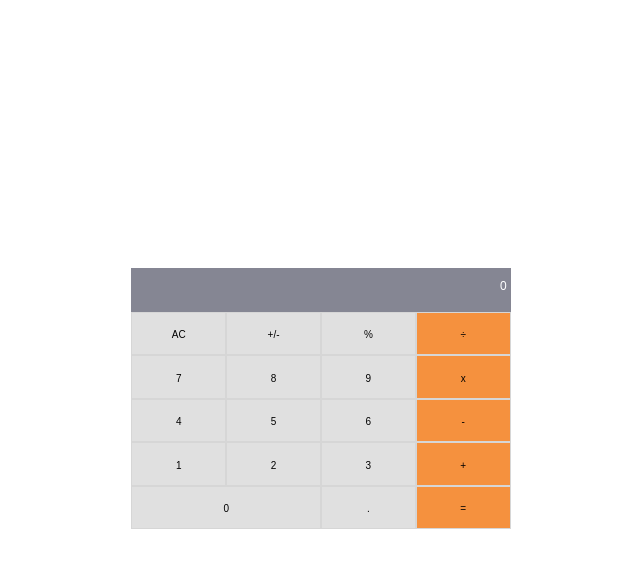
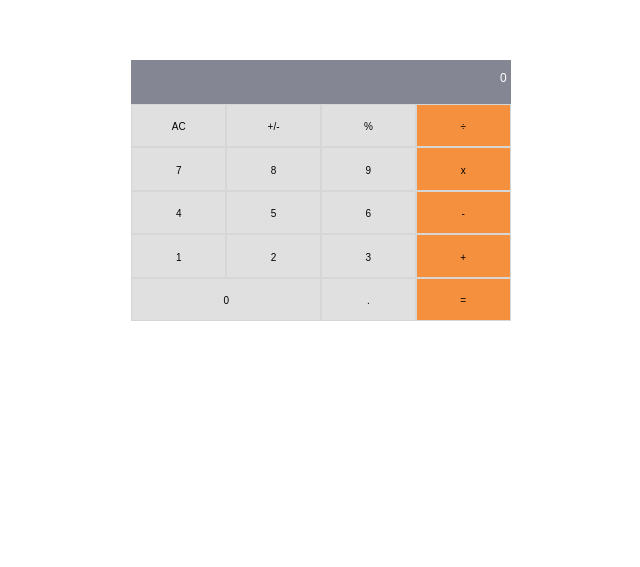
Before and after one commit to Taher-web-dev/Math-Magicians, a React (Create React App) app: page / in a window 1280 px wide. Shown: the part 119-686 px from the top of the page, without its empty margins (319-959 px from the left). Built offline with nearby package versions, Linux system fonts and the light colour scheme; a web font is replaced by a local one.

Commit message:
fix calculator position.

```diff
--- a/public/index.html
+++ b/public/index.html
@@ -26,9 +26,9 @@
     -->
     <title>React App</title>
   </head>
-  <body style= "height: 100vh; overflow: hidden ;">
+  <body style="overflow: hidden; position: relative; top: -200px;">
     <noscript>You need to enable JavaScript to run this app.</noscript>
-    <div id="root"></div>
+    <div id="root" style="position:static;"></div>
     <!--
       This HTML file is a template.
       If you open it directly in the browser, you will see an empty page.
--- a/src/App.js
+++ b/src/App.js
@@ -1,7 +1,7 @@
 import { CalculatorDesign } from "./components/Calculator";
 function App() {
   return (
-    <div className="App" style={{overflow: "hidden", marginTop: '0px'}}>
+    <div className="App" >
       <CalculatorDesign/>
     </div>
   );
--- a/src/components/Calculator.js
+++ b/src/components/Calculator.js
@@ -47,7 +47,7 @@ const CalculatorDesign = () => {
     return (
       <div className = "calculator-container">
         <ResultIcone total = {displayResult()}/>
-        <LigneOfButton textBtns = {['AC', '+/-', '%','÷']} order = {2} handler = {handleClick}/>
+        <LigneOfButton textBtns = {['AC', '+/-', '%','÷']} order ={2} handler = {handleClick}/>
         <LigneOfButton textBtns = {['7', '8', '9','x']} order = {3} handler = {handleClick}/>
         <LigneOfButton textBtns = {['4', '5', '6','-']} order = {4} handler = {handleClick}/>
         <LigneOfButton textBtns = {['1', '2', '3','+']} order = {5} handler = {handleClick}/>
```
